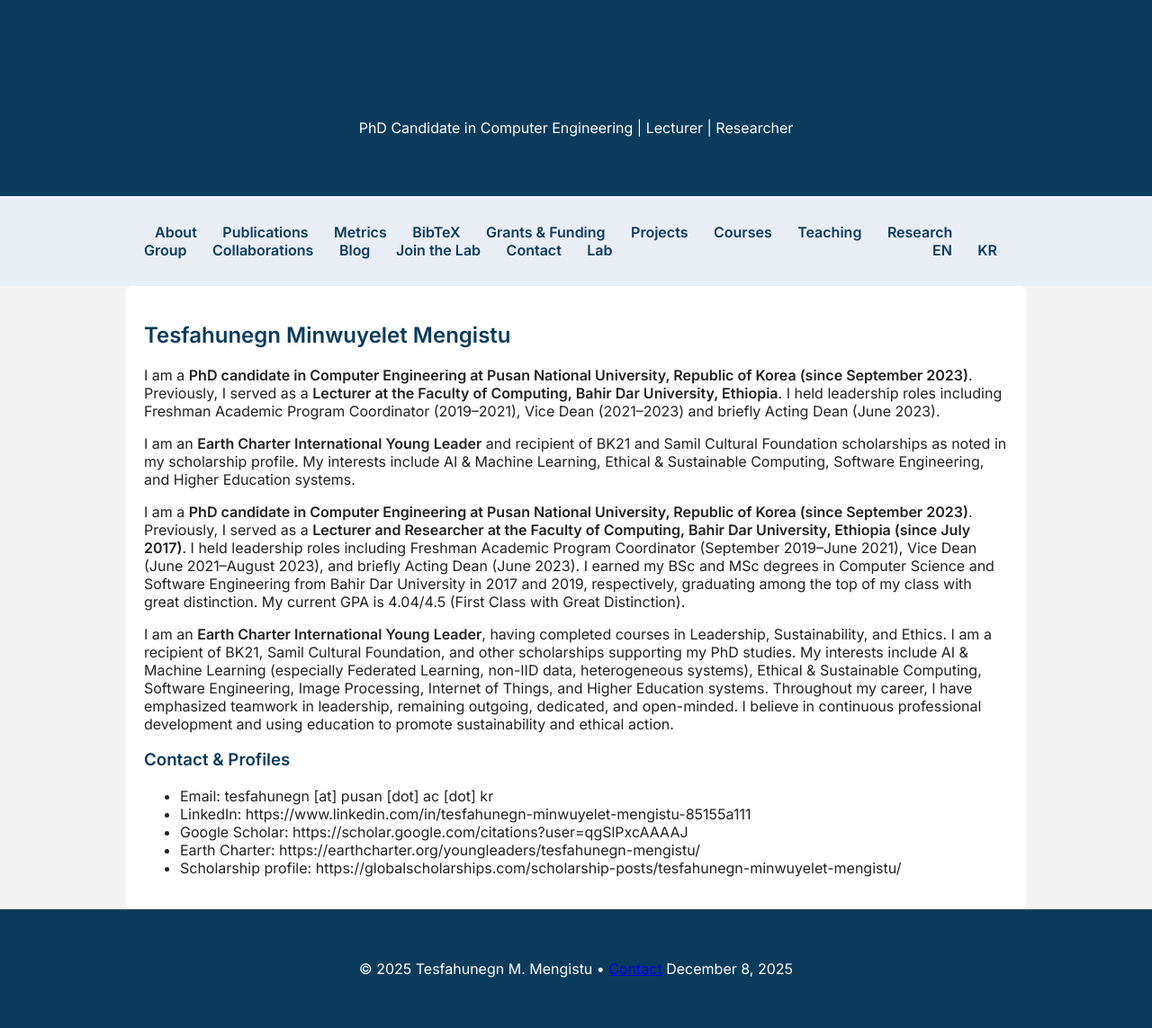
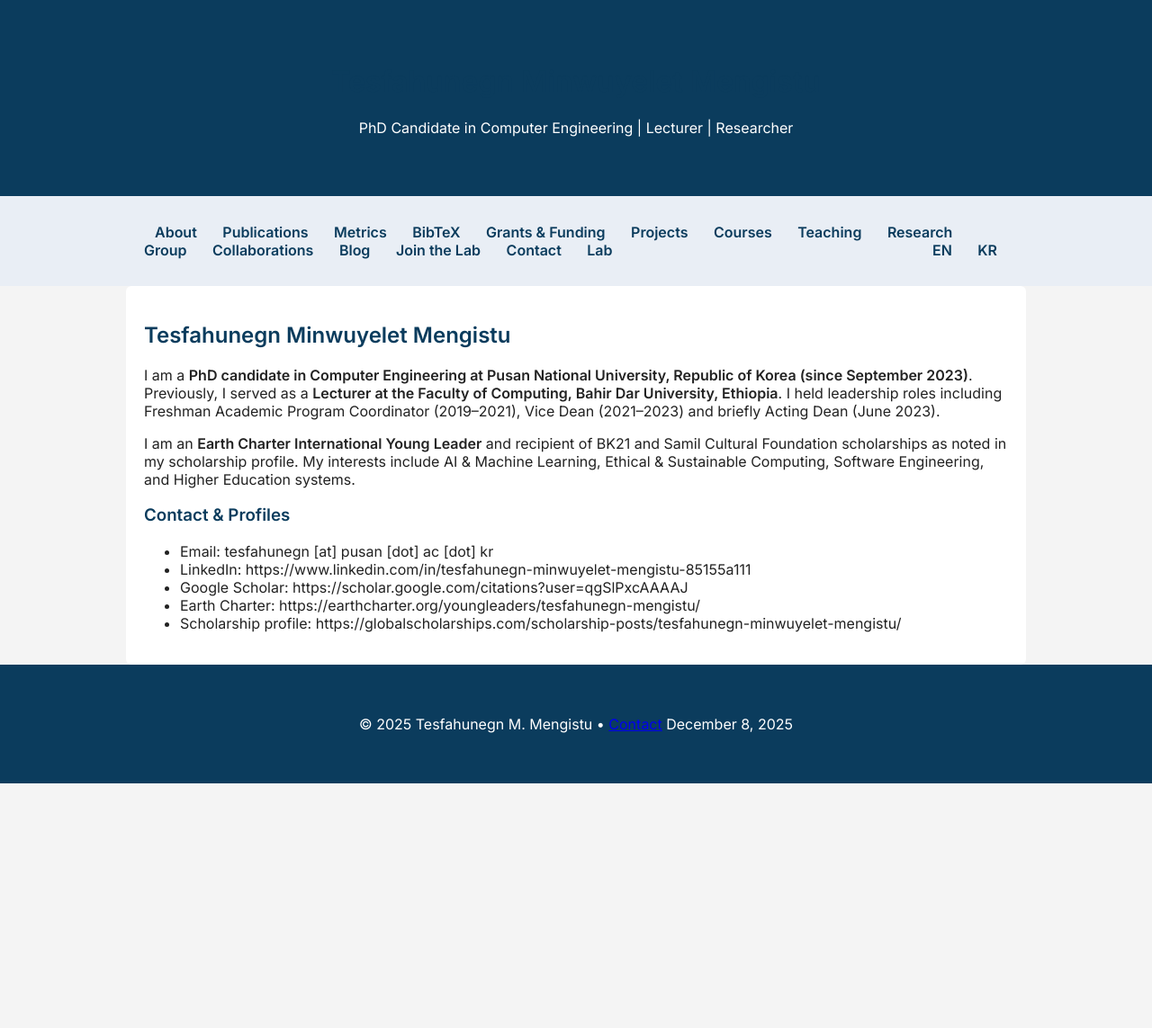
Before and after one commit to Tesfahunegn369/tesfahunegn369.github.io, a Jekyll site: the page built from index.md, in a window 1280 px wide. Shown: the whole page at 90% size. Built offline with Jekyll 4.4.1, drawn with Linux system fonts in a browser that asks for light colours; after the commit the page ends 900 px from its top, so only the background shows below that.

Commit message:
Update site

```diff
--- a/index.md
+++ b/index.md
@@ -11,13 +11,6 @@ I held leadership roles including Freshman Academic Program Coordinator (2019–
 
 I am an **Earth Charter International Young Leader** and recipient of BK21 and Samil Cultural Foundation scholarships as noted in my scholarship profile. My interests include AI & Machine Learning, Ethical & Sustainable Computing, Software Engineering, and Higher Education systems.
 
-I am a **PhD candidate in Computer Engineering at Pusan National University, Republic of Korea (since September 2023)**.
-Previously, I served as a **Lecturer and Researcher at the Faculty of Computing, Bahir Dar University, Ethiopia (since July 2017)**. I held leadership roles including Freshman Academic Program Coordinator (September 2019–June 2021), Vice Dean (June 2021–August 2023), and briefly Acting Dean (June 2023).
-I earned my BSc and MSc degrees in Computer Science and Software Engineering from Bahir Dar University in 2017 and 2019, respectively, graduating among the top of my class with great distinction. My current GPA is 4.04/4.5 (First Class with Great Distinction).
-
-I am an **Earth Charter International Young Leader**, having completed courses in Leadership, Sustainability, and Ethics. I am a recipient of BK21, Samil Cultural Foundation, and other scholarships supporting my PhD studies. My interests include AI & Machine Learning (especially Federated Learning, non-IID data, heterogeneous systems), Ethical & Sustainable Computing, Software Engineering, Image Processing, Internet of Things, and Higher Education systems.
-Throughout my career, I have emphasized teamwork in leadership, remaining outgoing, dedicated, and open-minded. I believe in continuous professional development and using education to promote sustainability and ethical action.
-
 ### Contact & Profiles
 - Email: tesfahunegn [at] pusan [dot] ac [dot] kr
 - LinkedIn: https://www.linkedin.com/in/tesfahunegn-minwuyelet-mengistu-85155a111
```
